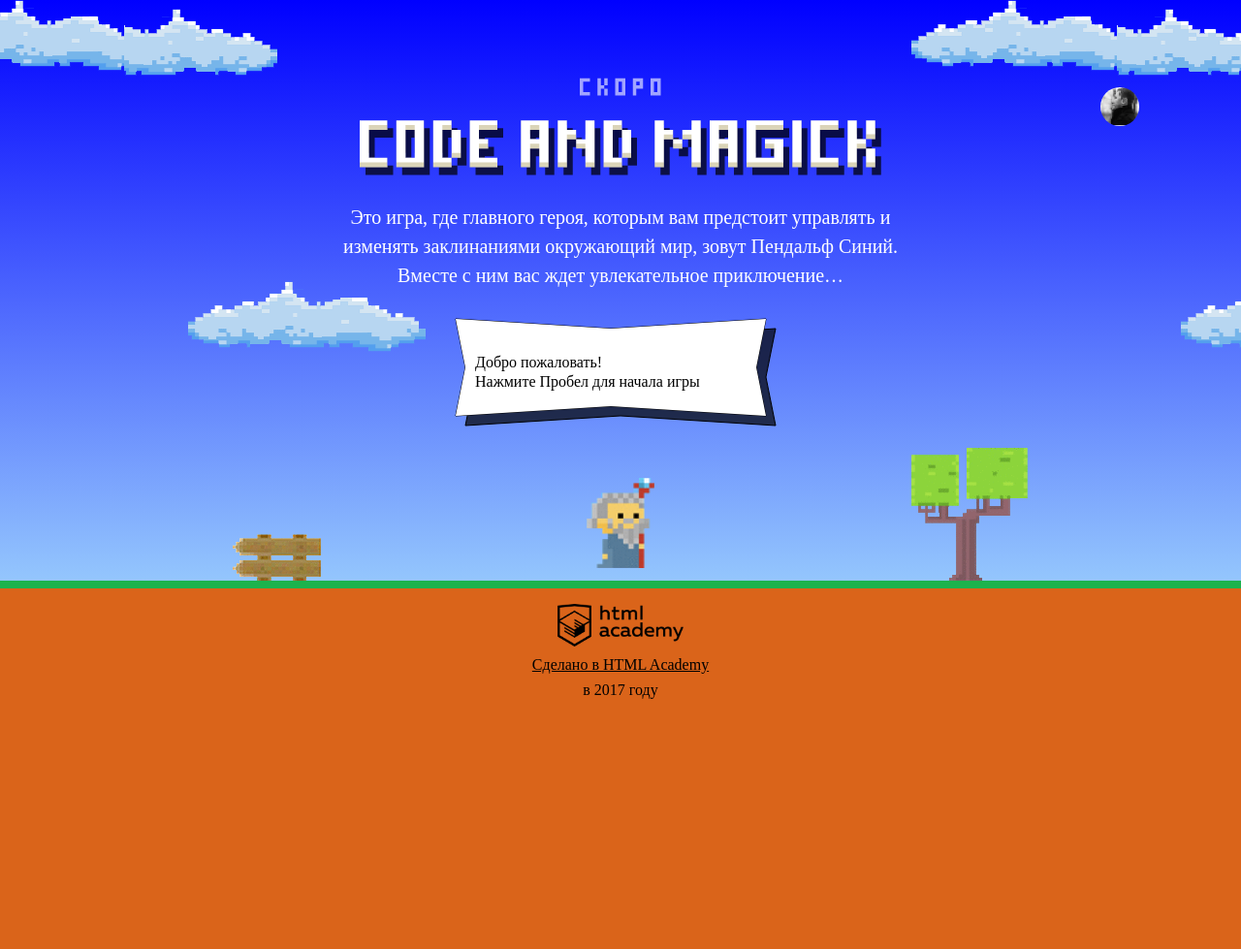
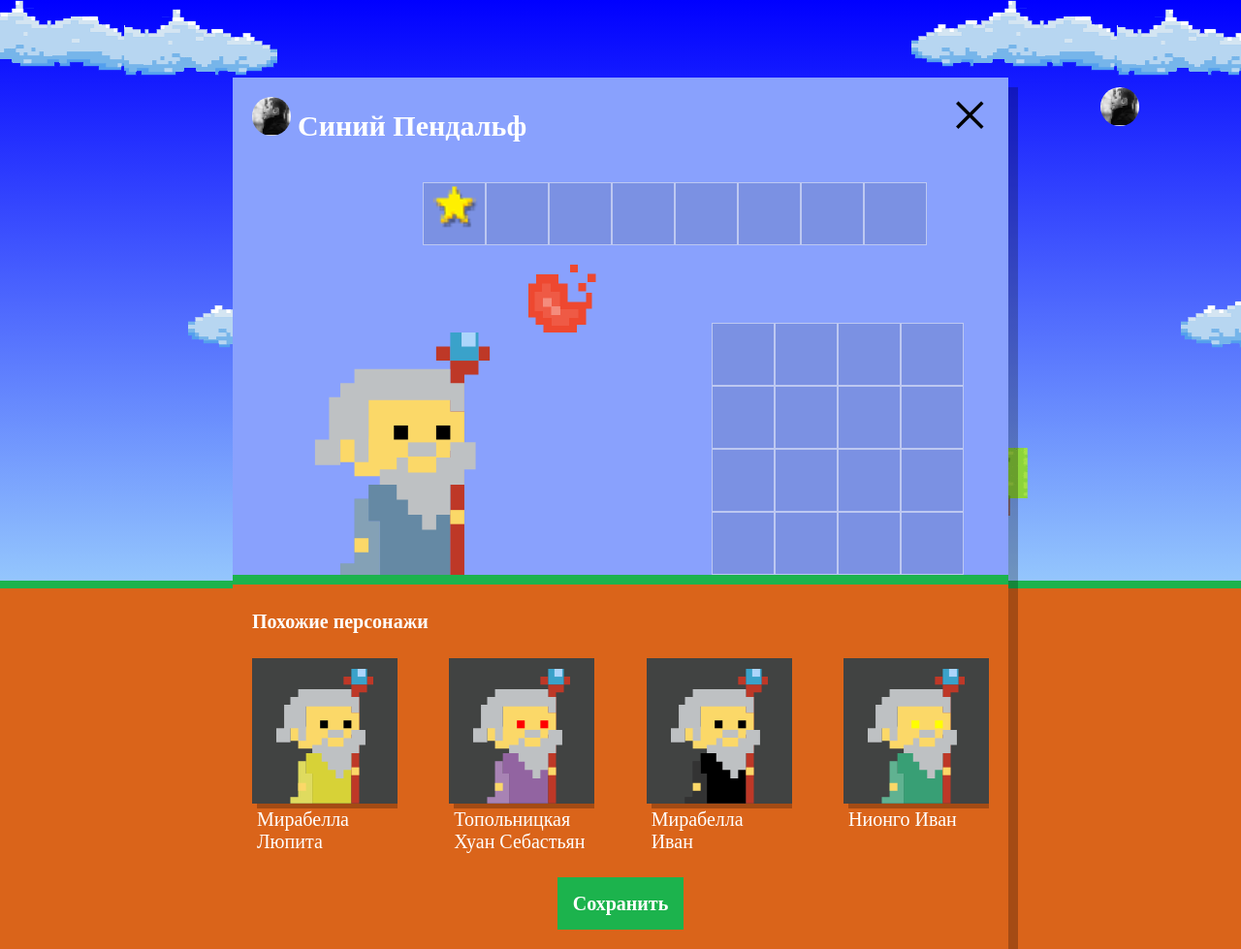
Before and after one commit to bagmobile/1338947-code-and-magick-19, a website: page index.html in a window 1280 px wide. Shown: the whole page at 97% size. Before the commit the page ends 800 px from the top, so only its background shows below. Drawn offline with Linux system fonts and the light colour scheme; a web font is replaced by a local one.

Commit message:
DOM. 5. Учебный проект: нас орда

```diff
--- a/index.html
+++ b/index.html
@@ -200,6 +200,7 @@
 </script>
 <script src="js/stat.js"></script>
 <script src="js/game.js"></script>
+<script src="js/setup.js"></script>
 
 </body>
 </html>
--- /dev/null
+++ b/js/setup.js
@@ -0,0 +1,57 @@
+'use strict';
+
+document.querySelector('.setup').classList.remove('hidden');
+document.querySelector('.setup-similar').classList.remove('hidden');
+
+var MAX_COUNT_WIZARDS = 4;
+var WIZARD_NAMES = ['Иван', 'Хуан Себастьян', 'Мария', 'Кристоф', 'Виктор', 'Юлия', 'Люпита', 'Вашингтон'];
+var WIZARD_SURNAMES = ['да Марья', 'Верон', 'Мирабелла', 'Вальц', 'Онопко', 'Топольницкая', 'Нионго', 'Ирвинг'];
+var COAT_COLOR = ['rgb(101, 137, 164)', 'rgb(241, 43, 107)', 'rgb(146, 100, 161)', 'rgb(56, 159, 117)', 'rgb(215, 210, 55)', 'rgb(0, 0, 0)'];
+var EYES_COLOR = ['black', 'red', 'blue', 'yellow', 'green'];
+
+var getRandomArrayElement = function (values) {
+  return values[Math.floor(Math.random() * values.length)];
+};
+
+var getRandomNameOrder = function (values) {
+  var fioOrderFirst = getRandomArrayElement(values);
+  values.splice(values.indexOf(fioOrderFirst), 1);
+  return [fioOrderFirst, values[0]];
+};
+
+var generateWizards = function () {
+  var result = [];
+  var randomNamesAndSurNames = getRandomNameOrder([WIZARD_NAMES, WIZARD_SURNAMES]);
+  for (var i = 0; i < MAX_COUNT_WIZARDS; i++) {
+    result.push({
+      name: getRandomArrayElement(randomNamesAndSurNames[0]) + ' ' + getRandomArrayElement(randomNamesAndSurNames[1]),
+      coatColor: getRandomArrayElement(COAT_COLOR),
+      eyesColor: getRandomArrayElement(EYES_COLOR),
+    });
+  }
+  return result;
+};
+
+var renderWizard = function (wizard) {
+  var similarWizardTemplate = document.querySelector('#similar-wizard-template')
+    .content
+    .querySelector('.setup-similar-item');
+  var wizardElement = similarWizardTemplate.cloneNode(true);
+
+  wizardElement.querySelector('.setup-similar-label').textContent = wizard.name;
+  wizardElement.querySelector('.wizard-coat').style.fill = wizard.coatColor;
+  wizardElement.querySelector('.wizard-eyes').style.fill = wizard.eyesColor;
+  return wizardElement;
+};
+
+var renderWizards = function (wizards) {
+  var similarListElement = document.querySelector('.setup-similar-list');
+  var documentFragment = document.createDocumentFragment();
+
+  for (var i = 0; i < wizards.length; i++) {
+    documentFragment.appendChild(renderWizard(wizards[i]));
+  }
+  similarListElement.append(documentFragment);
+};
+
+renderWizards(generateWizards());
```
